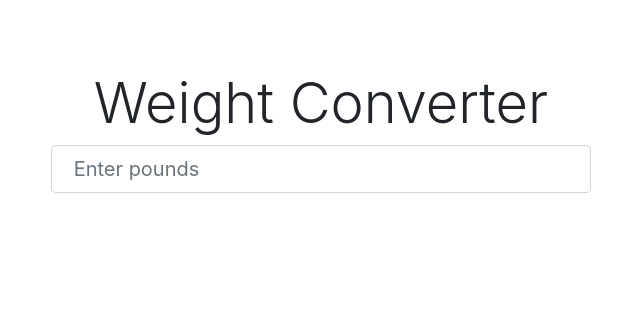
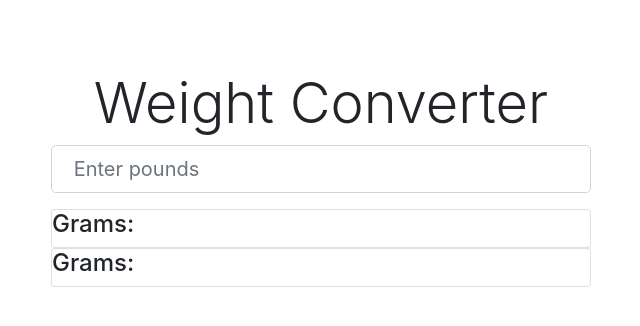
Before and after one commit to Tduncan14/WeightConverter, a plain HTML site: page index.html in a window 1280 px wide. Shown: the whole page, without its empty margins (34-674 px from the left). Drawn offline with nearby package versions, Linux system fonts and the light colour scheme.

Commit message:
keep moving forward

```diff
--- a/index.html
+++ b/index.html
@@ -29,6 +29,24 @@
          </div>
 
         </form>
+        <div id="output">
+            <div class="card">
+                <div class="card-block">
+                    <h4>Grams:</h4>
+                    <div id="gramsOutput"></div>
+                </div>
+            </div>
+        </div>
+        <!-- The beginning of kilograms-->
+        <div id="output">
+                <div class="card">
+                    <div class="card-block">
+                        <h4>Grams:</h4>
+                        <div id="gramsOutput"></div>
+                    </div>
+                </div>
+            </div>
+        <!--The beginning of i don't know-->
             </div>
        </div>
 
```
